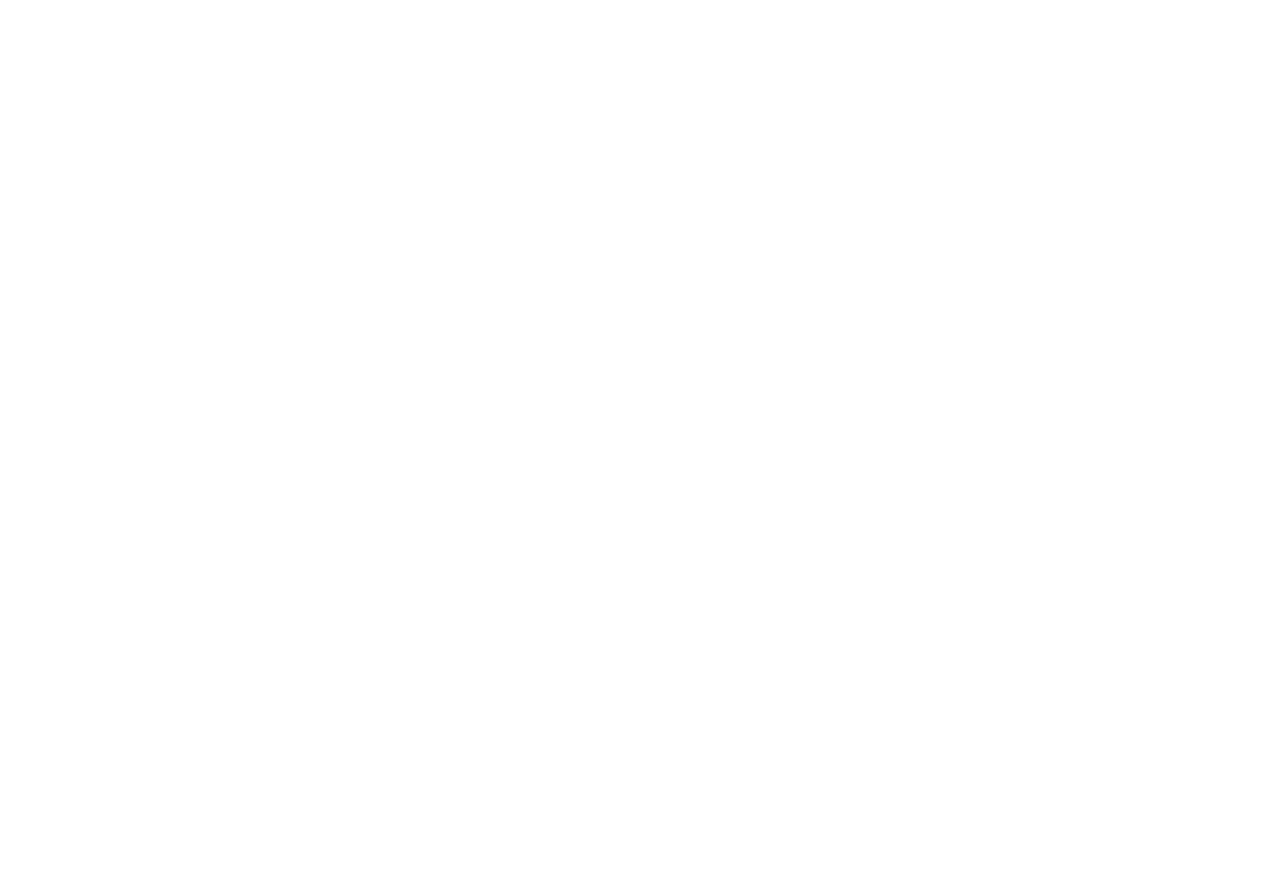
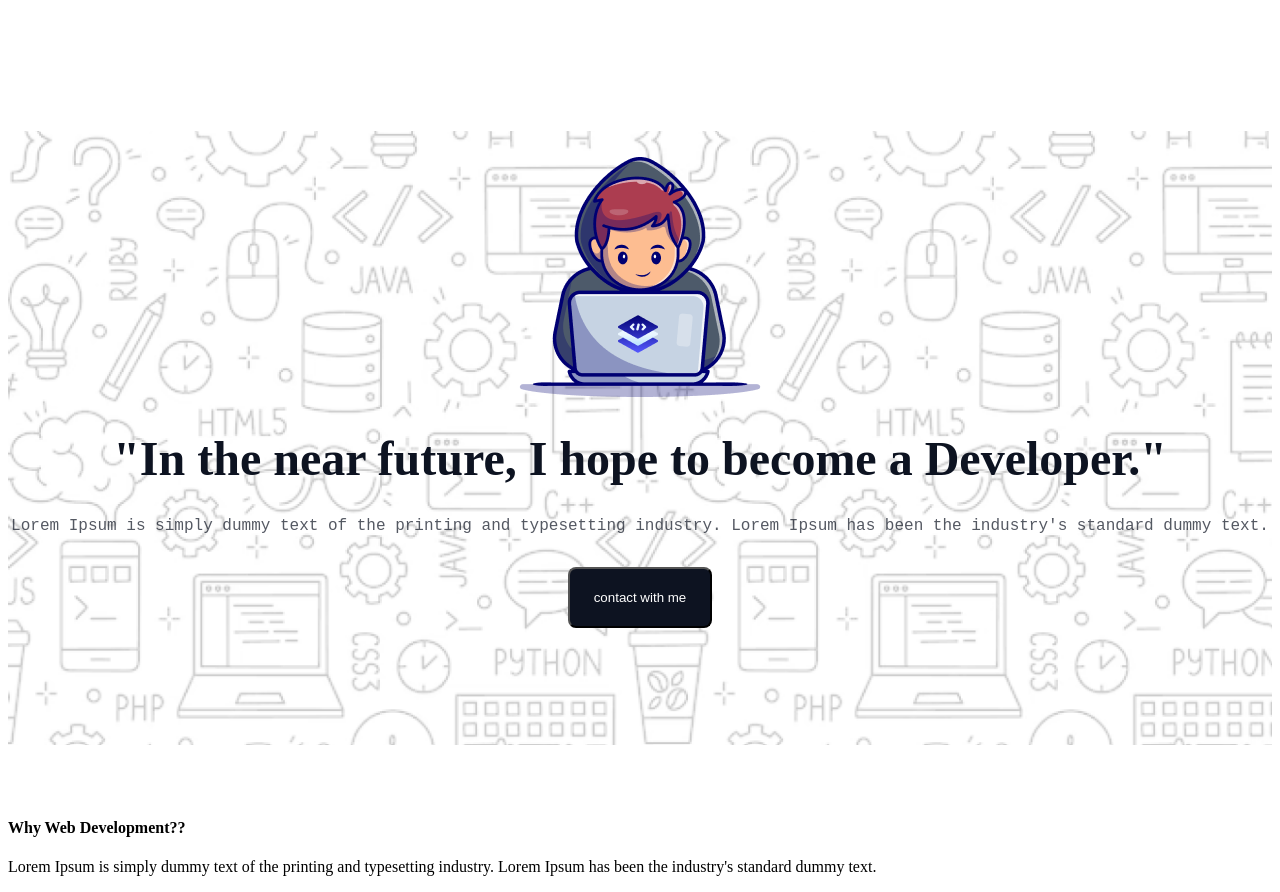
Before and after one commit to DUET1/B10Assignment-1, a plain HTML site: page index.html in a window 1280 px wide. Before the commit the page ends 800 px from the top, so only its background shows below. Drawn offline with Linux system fonts and the light colour scheme; a web font is replaced by a local one.

Commit message:
last update

```diff
--- a/index.html
+++ b/index.html
@@ -3,17 +3,28 @@
 <head>
     <meta charset="UTF-8">
     <meta name="viewport" content="width=device-width, initial-scale=1.0">
+    <link rel="preconnect" href="https://fonts.googleapis.com">
+<link rel="preconnect" href="https://fonts.gstatic.com" crossorigin>
+<link href="https://fonts.googleapis.com/css2?family=Azeret+Mono:ital,wght@0,100..900;1,100..900&display=swap" rel="stylesheet">
     <title>My first blog</title>
+    <link rel="stylesheet" href="./style.css" >
 </head>
 <body>
-    <header>
+    <section id="hero-bg">
+        <div class="hero-content">
+            <div class="hero-content-img">
+              <img src="./assets/Group.png">
+            </div>
+            <h1 class="hero-content-heading">"In the near future, I hope to become a Developer."</h1>
+            <p1 class="hero-content-des">Lorem Ipsum is simply dummy text of the printing and typesetting industry. Lorem Ipsum has been the industry's standard dummy text.</p1>
+            <button class="hero-btn">contact with me</button>
+        </div>
 
-    </header>
-    <main>
-
-    </main>
-    <footer>
-
-    </footer>
+    </section>
+    <section id="development-content">
+        <h4 class="development-heading">Why Web Development??</h4>
+        <p class="development-des">Lorem Ipsum is simply dummy text of the printing and typesetting industry. Lorem Ipsum has been the industry's standard dummy text.</p>
+        <section class=""></section>
+    </section>
 </body>
 </html>
--- a/style.css
+++ b/style.css
@@ -0,0 +1,55 @@
+
+
+.azeret-mono-hero-content-heading,.hero-content-des {
+    font-family: "Azeret Mono", monospace;
+    font-optical-sizing: auto;
+    font-weight: 800px;
+    font-style: normal;
+  }
+
+#hero-bg{
+    height: 614px;
+    background-image: url(./assets/Hero-bg.png);
+    background-size: cover;
+    margin: 131px 0px 74px 0px;
+}
+ .hero-content{
+    display:flex;
+    flex-direction: column;
+    justify-content: flex-start;
+    align-items: center;
+}
+.development.content{
+    width:576px;
+    height:285px;
+    background: rgba(13, 19, 33, 0.02);
+
+}
+
+.hero-content-img {
+    padding-top: 26px;
+    align-items: center;
+}
+.hero-content-heading{
+    margin: 24px 0px;
+    font-weight: 800;
+    font-size: 48px;
+    color:rgb(13, 19, 33);
+    text-align: center;
+    line-height: 68px;
+}
+.hero-content-des{
+    font-size: 16px;
+    color:rgb(13,19,33);
+    text-align: center;
+    font-weight: 400;
+    opacity: 0.7;
+}
+.hero-btn{
+    margin: 32px 0px;;
+    background-color: rgb(13, 19, 33);
+    padding: 21px 24px 21px 24px ;
+    border-radius: 8px;
+    color: white;
+    cursor: pointer;
+}
```
